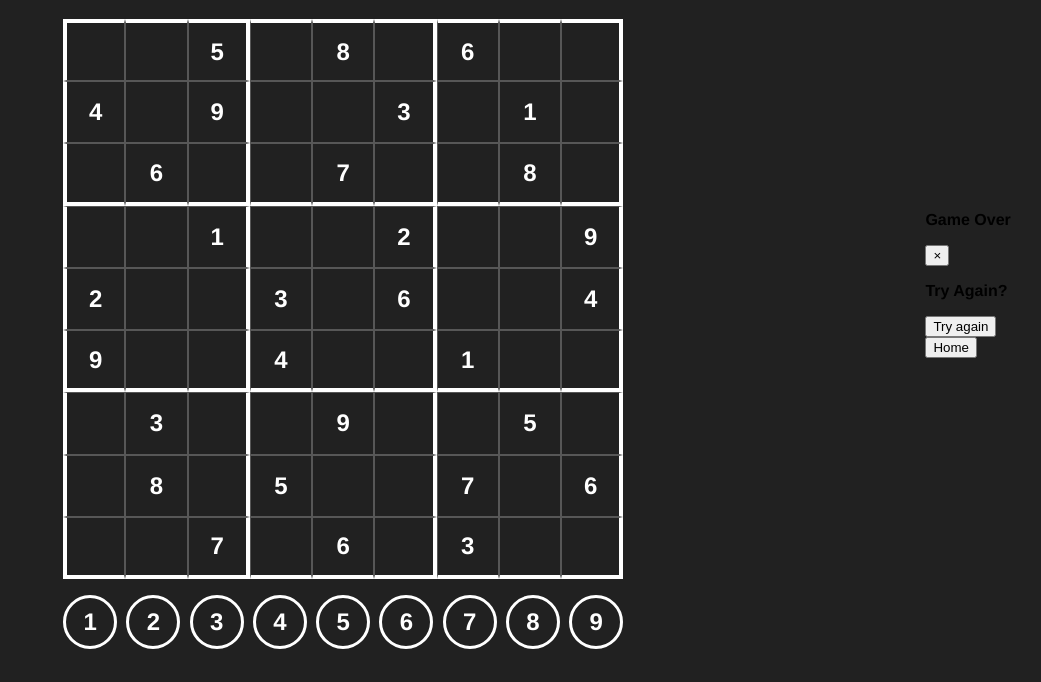
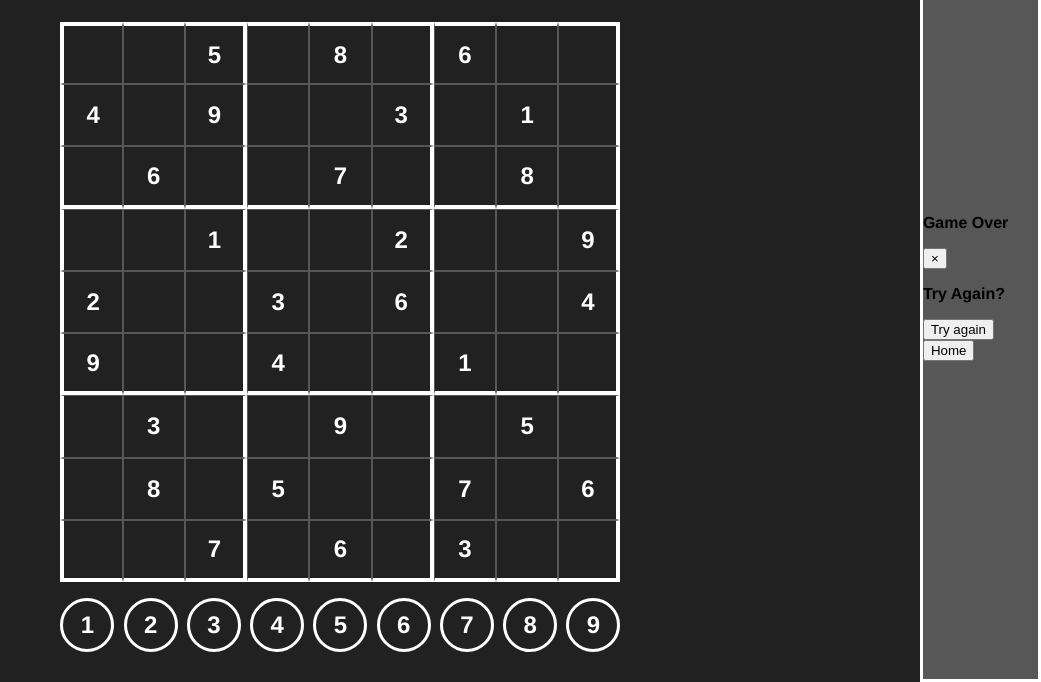
Before and after one commit to RajvirsinhJadeja/Mini-Games-Hub, a plain HTML site: page sudoku.html in a window 1280 px wide. Shown: the part 124-806 px from the top of the page, without its empty margins (239-1280 px from the left). Drawn offline with Linux system fonts and the light colour scheme.

Commit message:
Working on styling modal

```diff
--- a/css/sudoku.css
+++ b/css/sudoku.css
@@ -110,3 +110,12 @@ p.num:hover {
   transform: scale(1.1);
   box-shadow: 0px 0px 10px 7px rgb(255, 255, 255, 0.25);
 }
+
+.modal {
+  display: flex;
+  justify-content: center;
+  align-items: center;
+  height: 100vh;
+  background-color: #575757;
+  border: 3px solid white;
+}
```
